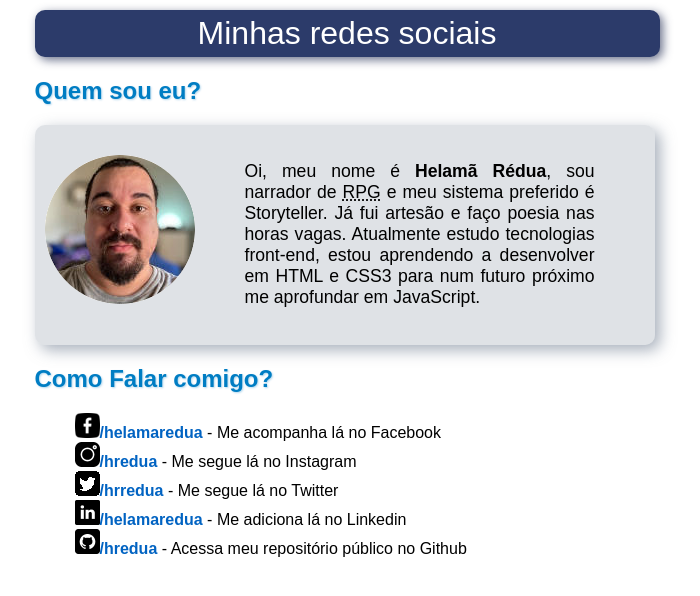
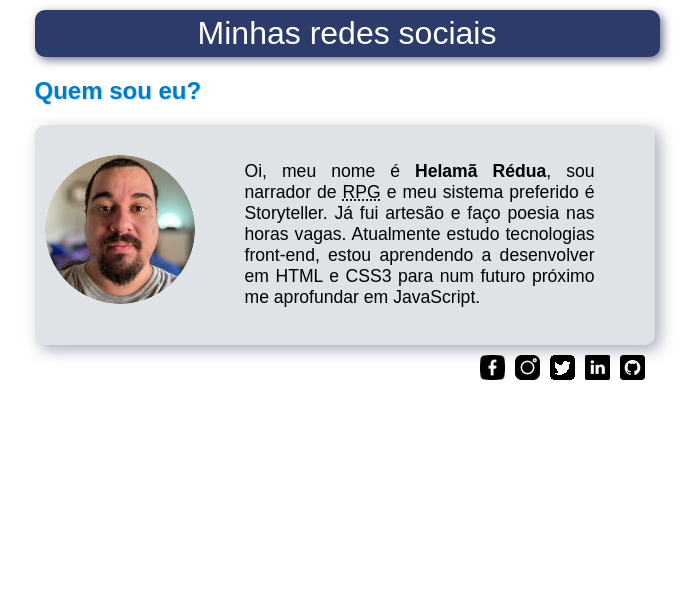
Before and after one commit to hredua/minhasredes, a plain HTML site: page index.html in a window 1280 px wide. Shown: the whole page, without its empty margins (298-998 px from the left). Drawn offline with Linux system fonts and the light colour scheme.

Commit message:
edit social media

```diff
--- a/index.html
+++ b/index.html
@@ -16,15 +16,12 @@
         <div id="perfil">
         <img src="imagens/Helama1502.png" alt="Helamã Rédua">
         <p>Oi, meu nome é <strong>Helamã Rédua</strong>, sou narrador de <abbr title="Role Play Game">RPG</abbr> e meu sistema preferido é Storyteller. Já fui artesão e faço poesia nas horas vagas. Atualmente estudo tecnologias front-end, estou aprendendo a desenvolver em HTML e CSS3 para num futuro próximo me aprofundar em JavaScript.</p></div></main>
-        <h2>Como Falar comigo?</h2>
-        <div>
-        <ul type="none">
-            <li><img src="imagens/facebook35.png" alt="facebook ícone"><a href="https://www.facebook.com/helamaredua" target="_blank" rel="external">/helamaredua</a> - Me acompanha lá no Facebook</li>
-            <li><img src="imagens/instagram25.png" alt="Instagram"><a href="https://www.instagram.com/hrredua/" target="_blank" rel="external">/hredua</a> - Me segue lá no Instagram</li>
-            <li><img src="imagens/twitter25.png" alt="Twitter"><a href="https://twitter.com/hrredua" target="_blank" rel="external">/hrredua</a> - Me segue lá no Twitter</li>
-            <li><img src="imagens/linkedin25.png" alt="Linkedin"><a href="https://www.linkedin.com/in/helam%C3%A3-r%C3%A9dua-375088225/" target="_blank" rel="external">/helamaredua</a> - Me adiciona lá no Linkedin</li>
-            <li><img src="imagens/github25.png" alt="Github"><a href="https://github.com/hredua" target="_blank" rel="external">/hredua</a> - Acessa meu repositório público no Github</li>
-        </ul>
+        <div class="countainer">
+            <div class="item item1"><a href="https://www.facebook.com/helamaredua" target="_blank" rel="external"><img src="imagens/facebook35.png" alt="facebook ícone"></a></div>
+             <div class="item item2"><a href="https://www.instagram.com/hrredua/" target="_blank" rel="external"><img src="imagens/instagram25.png" alt="Instagram"></a></div>
+            <div class="item item3"><a href="https://twitter.com/hrredua" target="_blank" rel="external"><img src="imagens/twitter25.png" alt="Twitter"></a></div>
+            <div class="item item4"><a href="https://www.linkedin.com/in/helam%C3%A3-r%C3%A9dua-375088225/" target="_blank" rel="external"><img src="imagens/linkedin25.png" alt="Linkedin"></a></div>
+            <div class="item item5"><a href="https://github.com/hredua" target="_blank" rel="external"><img src="imagens/github25.png" alt="Github"></a></div>
     </div>
 </body>
 </html>
--- a/style.css
+++ b/style.css
@@ -46,10 +46,16 @@ main {
     text-align: justify;
 }
 
-ul {
-    text-align: left;
+.countainer {
+    display: flex;
+    flex-direction: row;
+    justify-content: flex-end;
 }
 
+.item {
+    padding: 5px;
+    margin: 5px 0;
+}
 
 a {
     color: #0163C2;
```
